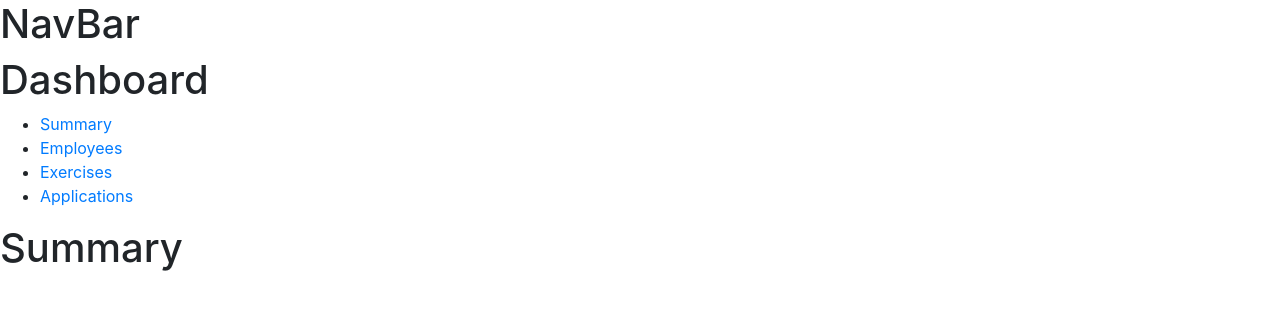
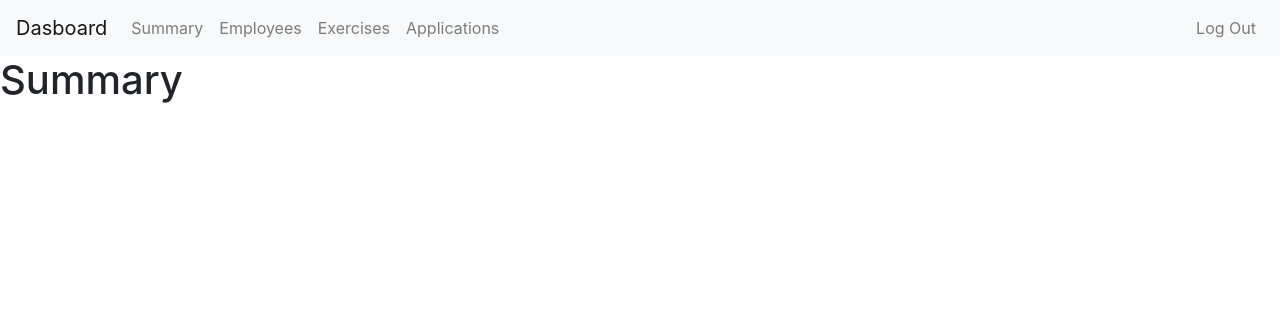
Before and after one commit to varnebla/codeval-frontend, a React (Create React App) app: page /dashboard in a window 1280 px wide. Shown: the top 310 px of the page. Built offline with nearby package versions, Linux system fonts and the light colour scheme; what password-validator would draw is missing.

Commit message:
feat: create navbar in dashboard and landing

```diff
--- a/src/App.js
+++ b/src/App.js
@@ -25,7 +25,6 @@ function App () {
 
   return (
     <Router history={history}>
-      <h1>NavBar</h1>
       <Switch>
         {/* redirection to dashboard or landing if user and token matching */}
         <Route exact path='/'>
--- a/src/containers/Dashboard/Dashboard.js
+++ b/src/containers/Dashboard/Dashboard.js
@@ -4,27 +4,26 @@ import Summary from '../Summary/Summary';
 import Employees from '../Employees/Employees';
 import Exercises from '../Exercises/Exercises';
 import Applications from '../Applications/Applications';
+import history from '../../history';
 
-import history from '../../history';
+import Navbar from 'react-bootstrap/Navbar';
+import Nav from 'react-bootstrap/Nav';
 
 function Dashboard () {
   return (
     <Router history={history}>
-      <h1>Dashboard</h1>
-      <ul>
-        <li>
-          <Link to='/dashboard'>Summary</Link>
-        </li>
-        <li>
-          <Link to='/dashboard/employees'>Employees</Link>
-        </li>
-        <li>
-          <Link to='/dashboard/exercises'>Exercises</Link>
-        </li>
-        <li>
-          <Link to='/dashboard/applications'>Applications</Link>
-        </li>
-      </ul>
+      <Navbar bg="light" variant="light" sticky="top">
+        <Navbar.Brand href="/dashboard">Dasboard</Navbar.Brand>
+        <Nav className="mr-auto">
+          <Nav.Link href="/dashboard">Summary</Nav.Link>
+          <Nav.Link href="/dashboard/employees">Employees</Nav.Link>
+          <Nav.Link href="/dashboard/exercises">Exercises</Nav.Link>
+          <Nav.Link href="/dashboard/applications">Applications</Nav.Link>
+        </Nav>
+        <Nav inline>
+          <Nav.Link>Log Out</Nav.Link>
+        </Nav>
+      </Navbar>
       <Switch>
         <Route exact path='/dashboard' component={Summary}/>
         <Route path='/dashboard/employees' component={Employees}/>
--- a/src/presentational/Landing/Landing.js
+++ b/src/presentational/Landing/Landing.js
@@ -1,8 +1,28 @@
 import React from 'react';
+import { Router, Switch, Route} from 'react-router-dom';
+import history from '../../history';
+import Login from '../../containers/LogIn/LogIn';
+import Register from '../../containers/Register/Register';
+
+import Navbar from 'react-bootstrap/Navbar';
+import Nav from 'react-bootstrap/Nav';
 
 function Landing () {
   return (
-    <h1>Landing</h1>
+    <Router history={history}>
+      <Navbar bg="light" variant="light" sticky="top">
+        <Navbar.Brand href="/landing">AppName</Navbar.Brand>
+        <Nav className="mr-auto">
+          <Nav.Link href="/login">Log In</Nav.Link>
+          <Nav.Link href="/register">Register</Nav.Link>
+        </Nav>
+      </Navbar>
+      <Switch>
+        <Route exact path='/landing' component={Landing}/>
+        <Route path='/login' component={Login}/>
+        <Route path='/register' component={Register}/>
+      </Switch>
+    </Router>
   );
 }
 
```
